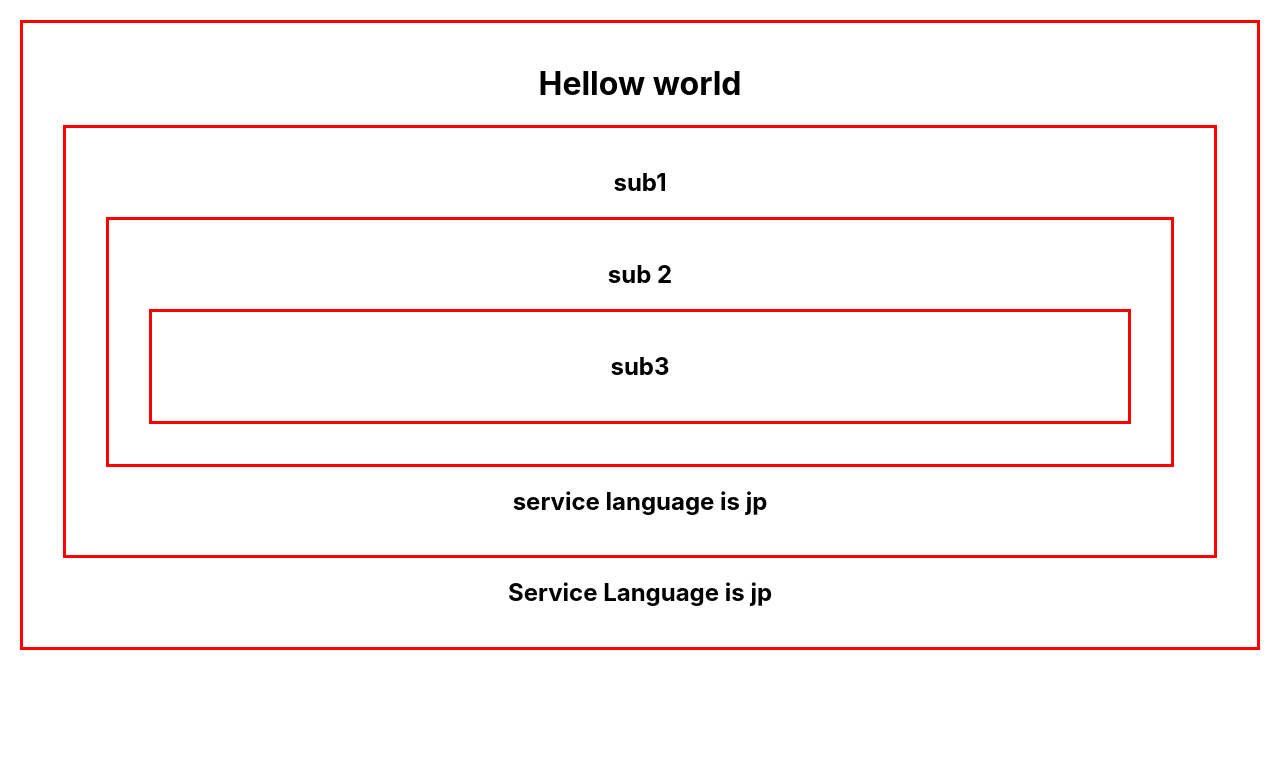
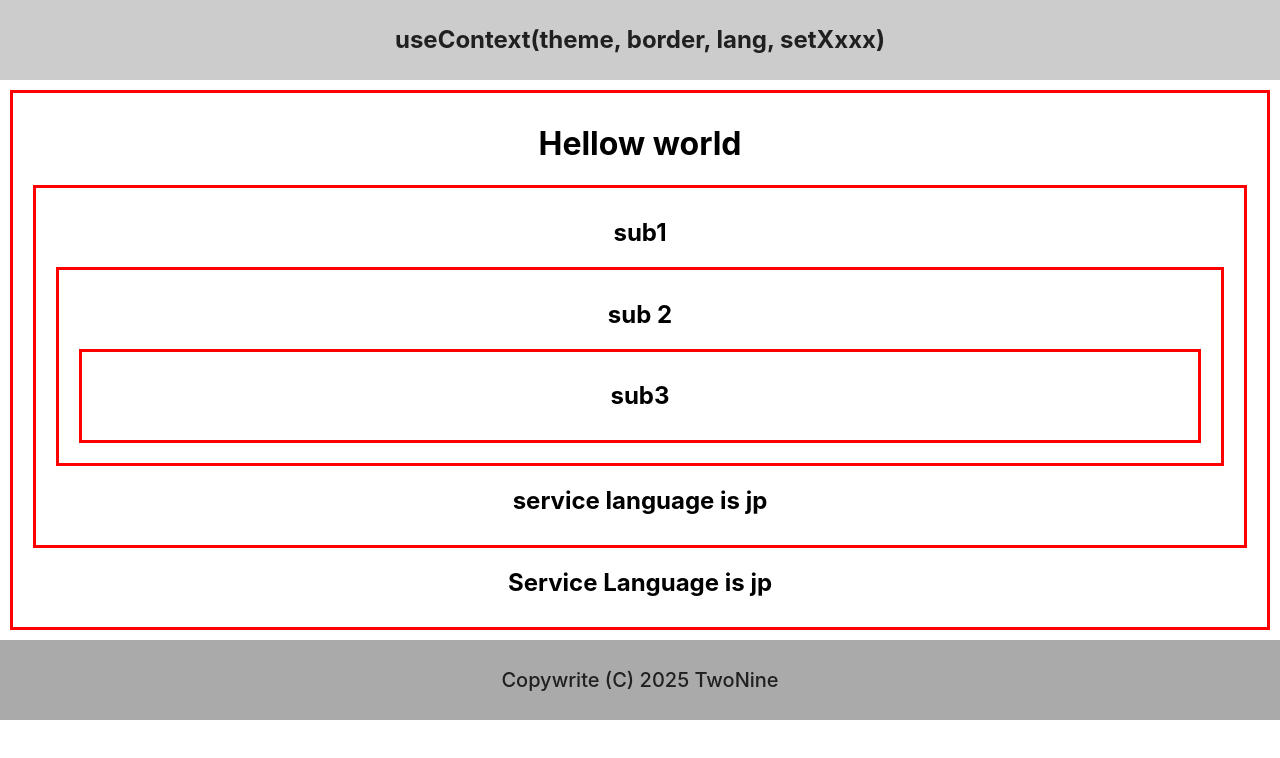
Before and after one commit to jini-labs-2/react-practice, a React (Create React App) app: page / in a window 1280 px wide. Shown: the top 758 px of the page. Built offline with nearby package versions, Linux system fonts and the light colour scheme.

Commit message:
ヘッダー、フッター追加

```diff
--- a/src/App.css
+++ b/src/App.css
@@ -39,6 +39,6 @@
 
 .context-test {
   border: 5px solid gray;
-  margin: 20px;
-  padding: 20px;
+  margin: 10px;
+  padding: 10px;
 }
--- a/src/App.js
+++ b/src/App.js
@@ -3,16 +3,22 @@ import Sub1 from './components/Sub1';
 import { ThemeContext } from './context/ThemeContext';
 import { ServeLangContext } from './context/ServeLangContext';
 import { DEFAULT_SERVE_LANG, DEFAULT_THEME } from './constants';
+import HeaderComponent from './components/HeaderComponent';
+import FooterComponent from './components/FooterComponent';
 
 function App() {
   return (
     <ThemeContext.Provider value={DEFAULT_THEME}>
       <ServeLangContext.Provider value={DEFAULT_SERVE_LANG}>
-      <div className="App context-test" style={DEFAULT_THEME}>
-        <h1>Hellow world</h1>
-        <Sub1 />
-        <h2> Service Language is {DEFAULT_SERVE_LANG}</h2>
-      </div>
+        <HeaderComponent />
+
+        <div className="App context-test" style={DEFAULT_THEME}>
+          <h1>Hellow world</h1>
+          <Sub1 />
+          <h2> Service Language is {DEFAULT_SERVE_LANG}</h2>
+        </div>
+
+        <FooterComponent />
       </ServeLangContext.Provider>
     </ThemeContext.Provider>
   );
--- /dev/null
+++ b/src/components/FooterComponent.jsx
@@ -0,0 +1,9 @@
+
+
+export default function FooterComponent() {
+  return (
+    <div style={{width: '100%', height: '80px', backgroundColor: '#aaa', lineHeight: '80px', textAlign: 'center' }}>
+      <span style={{fontSize: '20px', color: '#202020', fontWeight: '500'}}>Copywrite (C) 2025 TwoNine</span>
+    </div>
+  )
+}
--- /dev/null
+++ b/src/components/HeaderComponent.jsx
@@ -0,0 +1,8 @@
+
+export default function HeaderComponent() {
+  return (
+    <div style={{width: '100%', height: '80px', backgroundColor: '#ccc', lineHeight: '80px', textAlign: 'center' }}>
+      <span style={{fontSize: '24px', color: '#202020', fontWeight: '700'}}>useContext(theme, border, lang, setXxxx)</span>
+    </div>
+  )
+}
```
